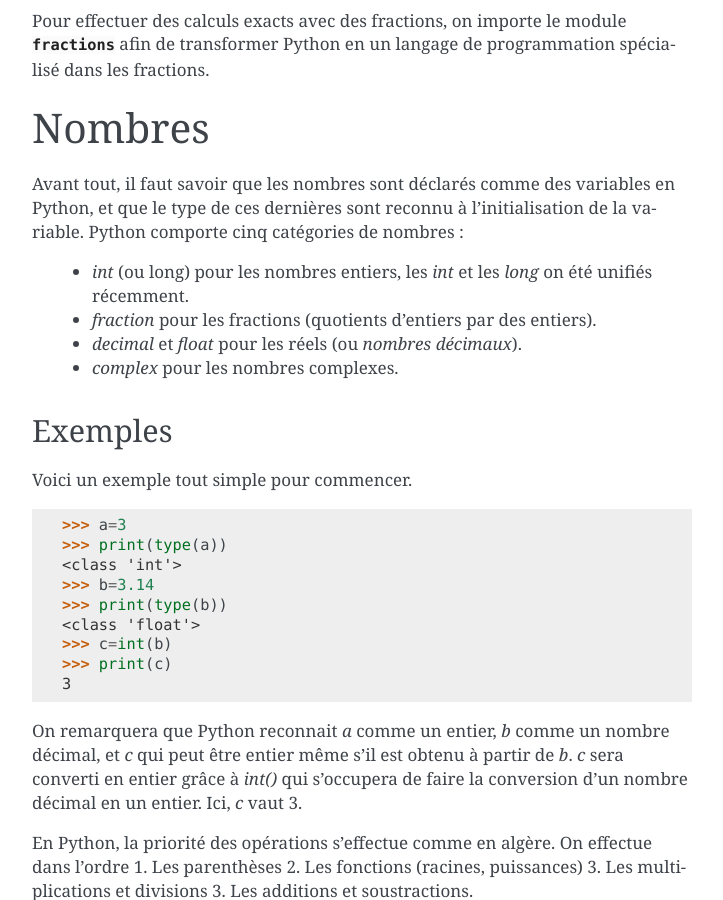
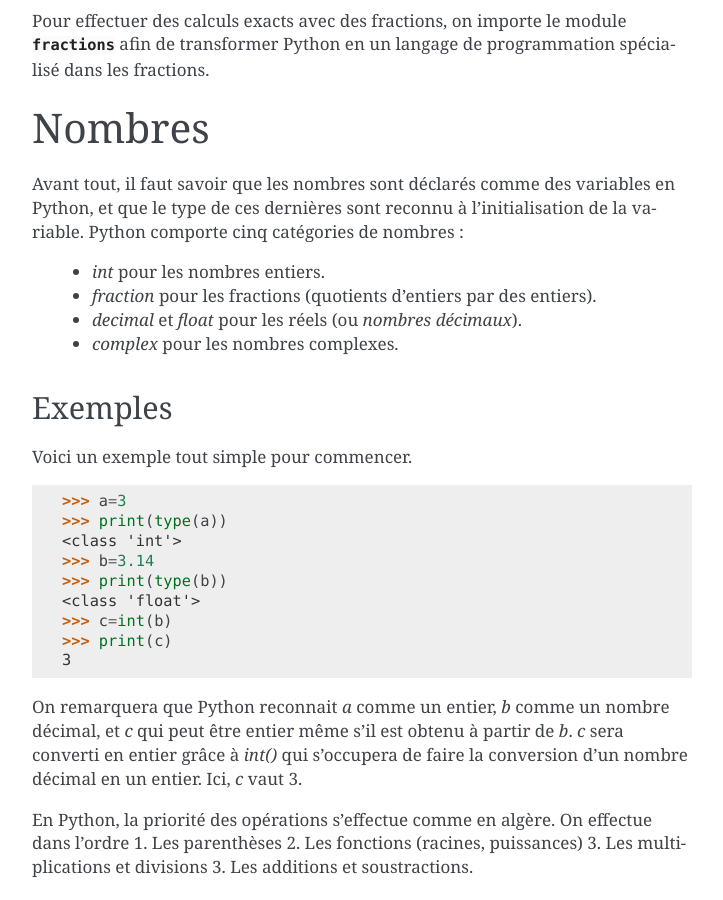
Before and after one commit to HE-Arc/livre-python, a Sphinx documentation site: the page built from source/math/index.rst, in a window 1280 px wide and 900 px high, scrolled down 874 px. Shown: the whole window, without its empty margins (388-1111 px from the left). Built offline with Sphinx 7.4.7, drawn with Linux system fonts in a browser that asks for light colours.

Commit message:
Applying some corrections

```diff
--- a/source/math/examples/Complexes.py
+++ b/source/math/examples/Complexes.py
@@ -1,4 +1,4 @@
-"""Exemple calculs mathématique en utilisant des nombres complexes."""
+"""Exemple calculs mathématiques en utilisant des nombres complexes."""
 from cmath import phase
 
 a = complex(2, 3)
--- a/source/math/index.rst
+++ b/source/math/index.rst
@@ -1,8 +1,9 @@
 .. _math-tutorial:
 
-======================
+
+========================
     Math/Fractions
-======================
+========================
 
 .. image:: img/logo.png
    :align: right
@@ -37,7 +38,7 @@
 sont reconnu à l'initialisation de la variable.
 Python comporte cinq catégories de nombres :
 
- * `int` (ou long) pour les nombres entiers, les *int* et les *long* on été unifiés récemment.
+ * `int` pour les nombres entiers.
  * `fraction` pour les fractions (quotients d'entiers par des entiers).
  * `decimal` et `float` pour les réels (ou *nombres décimaux*).
  * `complex` pour les nombres complexes.
```
